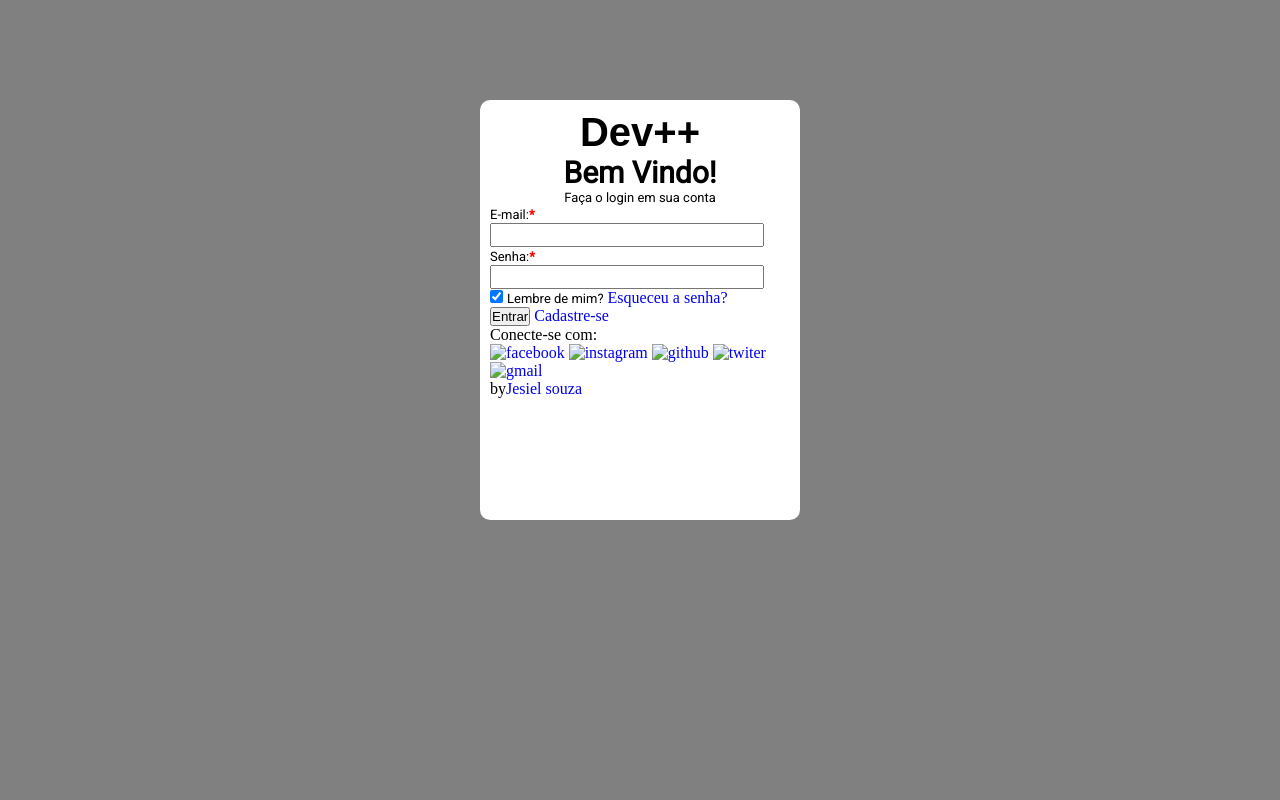
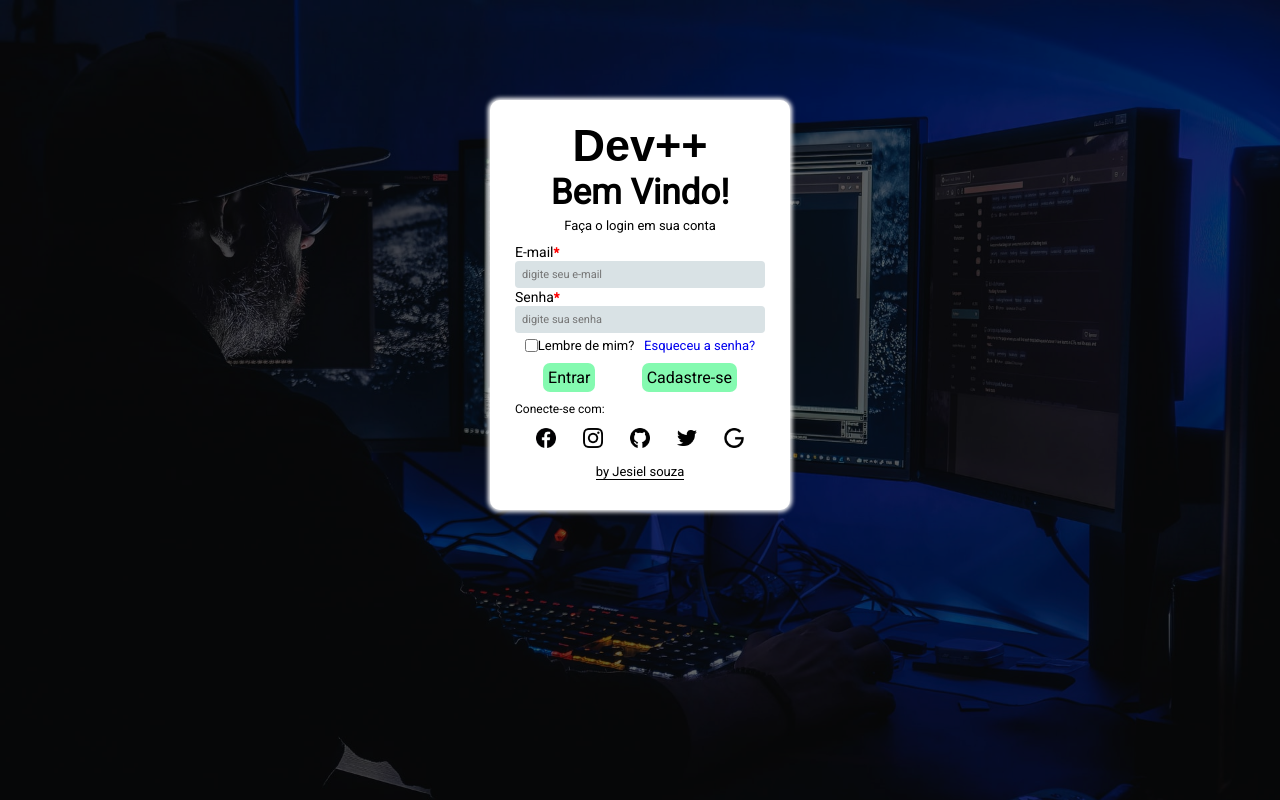
Before and after one commit to jesiellsouza/login-dev, a plain HTML site: page index.html in a window 1280 px wide. Drawn offline with Linux system fonts and the light colour scheme; a web font is replaced by a local one.

Commit message:
commit-melhorias

```diff
--- a/css/style.css
+++ b/css/style.css
@@ -4,28 +4,46 @@
     padding: 0;
     margin: 0;
     text-decoration: none;
+    box-sizing: border-box;
 }
 
 body {
     width: 100%;
-    background-color: gray;
+    background-color: black;
+}
+
+.fundo-content img {
+    display: flex;
+    width: 100%;
+    position: fixed;
+    top: 0;
+    z-index: -1;
+    opacity: 0.4;
+}
+
+@media (max-width: 800px) {
+    .fundo-content img {
+        width: 800px;
+    }
+
 }
 
 .login-content {
     display: flex;
     flex-direction: column;
-    align-items: center;
+    justify-content: space-around;
     width: 300px;
-    height: 400px;
-    padding: 10px;
+    padding: 20px;
     background-color: white;
     border-radius: 10px;
     margin: 100px auto;
+    box-shadow: 0 0 4px 2px white;
+    z-index: 1;
 }
 
 .bemvindo-logo {
     color: black;
-    font-size: 40px;
+    font-size: 45px;
     font-family: 'Stick No Bills', sans-serif;
     font-weight: 600;
     text-align: center;
@@ -38,7 +56,7 @@ body {
 }
 
 .bemvindo-title {
-    font-size: 30px;
+    font-size: 35px;
     font-family: 'Roboto', sans-serif;
     text-align: center;
 }
@@ -48,12 +66,20 @@ body {
     font-family: 'Roboto', sans-serif;
     font-weight: 400;
     text-align: center;
+    padding: 5px;
+}
+
+.form-content {
+    display: flex;
+    padding: 5px;
+    flex-direction: column;
+
 }
 
 .form-content label{
     font-family: 'Roboto', sans-serif;
-    font-size: 13px;
-    padding-top: 9px;
+    font-size: 14px;
+    padding: 10px 0;
 }
 
 .form-content span {
@@ -64,6 +90,76 @@ body {
 }
 
 .input-wid {
-    width: 270px;
-    height: 20px;
+    width: 100%;
+    font-family: 'Roboto', sans-serif;
+    font-size: 11px;
+    border: none;
+    border-radius: 4px;
+    background-color: #d9e2e5;
+    padding: 7px;
 }
+
+.lembre-content {
+    display: flex;
+    justify-content: space-around;
+    align-items: center;
+    padding: 5px;
+    font-family: 'Roboto', sans-serif;
+    font-size: 13px;
+}
+
+.lembre {
+    display: flex;
+}
+
+.botoes-content {
+    display: flex;
+    justify-content: space-around;
+    align-items: center;
+    padding: 5px;
+}
+
+.botoes {
+    display: flex;
+    border: none;
+    border-radius: 7px;
+    padding: 5px;
+    font-family: 'Roboto', sans-serif;
+    font-size: 16px;
+    color: black;
+    margin: 0 5px;
+    background-color: #84fab0;
+    transition: 0.4s;
+}
+
+.botoes:hover {
+    cursor: pointer;
+    background-color: greenyellow;
+}
+
+.conecte-content {
+    display: flex;
+    padding: 5px 0;
+    font-family: 'Roboto', sans-serif;
+    font-size: 12px;
+}
+
+.icon-content {
+    display: flex;
+    padding: 7px;
+    justify-content: space-around;
+}
+
+.criador {
+    display: flex;
+    justify-content: center;
+    padding: 5px;
+}
+
+.criador p{
+    display: flex;
+    font-family: 'Roboto', sans-serif;
+    font-size: 13px;
+    color: black;
+    border-bottom: 1px solid black;
+}
--- a/index.html
+++ b/index.html
@@ -10,6 +10,11 @@
     <title>Entrar | Dev++</title>
 </head>
 <body>
+
+    <div class="fundo-content">
+        <img src="./img/img-fundo.jpg" alt="">
+    </div>
+
     <div class="login-content">
         <div class="bemvindo-content">
             <h1 class="bemvindo-logo">Dev++</h1>
@@ -20,43 +25,49 @@
         <div class="form-content">
             <form action="">
                 <div>
-                    <label for="email">E-mail:<span>*</span></label><br>
-                    <input type="email" required class="input-wid">
+                    <label for="email">E-mail<span>*</span></label><br>
+                    <input type="email" required class="input-wid" placeholder="digite seu e-mail">
                 </div>
                 <div>
-                    <label for="password">Senha:<span>*</span></label><br>
-                    <input type="password" required class="input-wid">
+                    <label for="password">Senha<span>*</span></label><br>
+                    <input type="password" required class="input-wid" placeholder="digite sua senha">
                 </div>
-                <div>
-                    <input type="checkbox" checked>
-                    <label for="lembre">Lembre de mim?</label>
+
+                <div class="lembre-content">
+                    <div class="lembre">
+                        <input type="checkbox">
+                        <p>Lembre de mim?</p>
+                    </div>
                     <a href="#">Esqueceu a senha?</a>
                 </div>
-                <div>
-                    <button type="submit">Entrar</button>
-                    <a href="#">Cadastre-se</a>
+
+                <div class="botoes-content">
+                    <button type="submit" class="botoes">Entrar</button>
+                    <a href="#" class="botoes">Cadastre-se</a>
                 </div>
 
             </form>
 
-            <div>
+            <div class="conecte-content">
                 <p>Conecte-se com:</p>
             </div>
 
-            <div>
-                <a href="#"><img src="" alt="facebook"></a>
-                <a href="#"><img src="" alt="instagram"></a>
-                <a href="#"><img src="" alt="github"></a>
-                <a href="#"><img src="" alt="twiter"></a>
-                <a href="#"><img src="" alt="gmail"></a>
+            <div class="icon-content">
+                <a href="#"><img src="./img/icon-facebook.png" alt="facebook" width="20px"></a>
+                <a href="#"><img src="./img/icon-instagram.png" alt="instagram" width="20px"></a>
+                <a href="#"><img src="./img/icon-github.png" alt="github" width="20px"></a>
+                <a href="#"><img src="./img/icon-twitter.png" alt="twitter" width="20px"></a>
+                <a href="#"><img src="./img/icon-gmail.png" alt="gmail" width="20px"></a>
             </div>
 
-            <div>
-                <p>by<a href="#">Jesiel souza</a></p>
+            <div class="criador">
+                <p>by Jesiel souza</p>
             </div>
 
         </div>
+    </div>
 
-    </div>
+
+
 </body>
 </html>
```
Also changed, not shown: img/icon-facebook.png (added), img/icon-github.png (added), img/icon-gmail.png (added), img/icon-instagram.png (added), img/icon-twitter.png (added), img/icon-zap.png (added), img/img-fundo.jpg (added).
